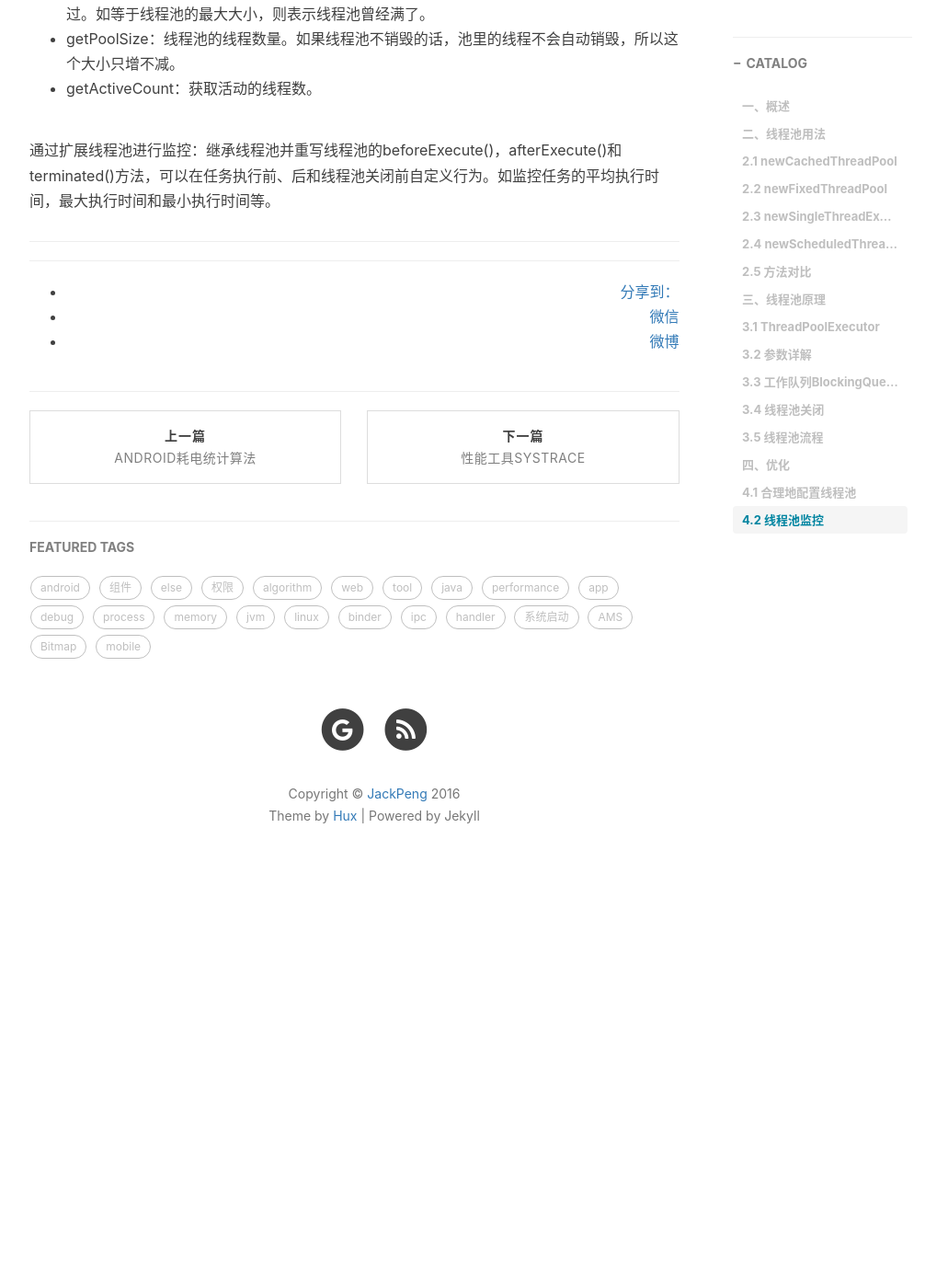
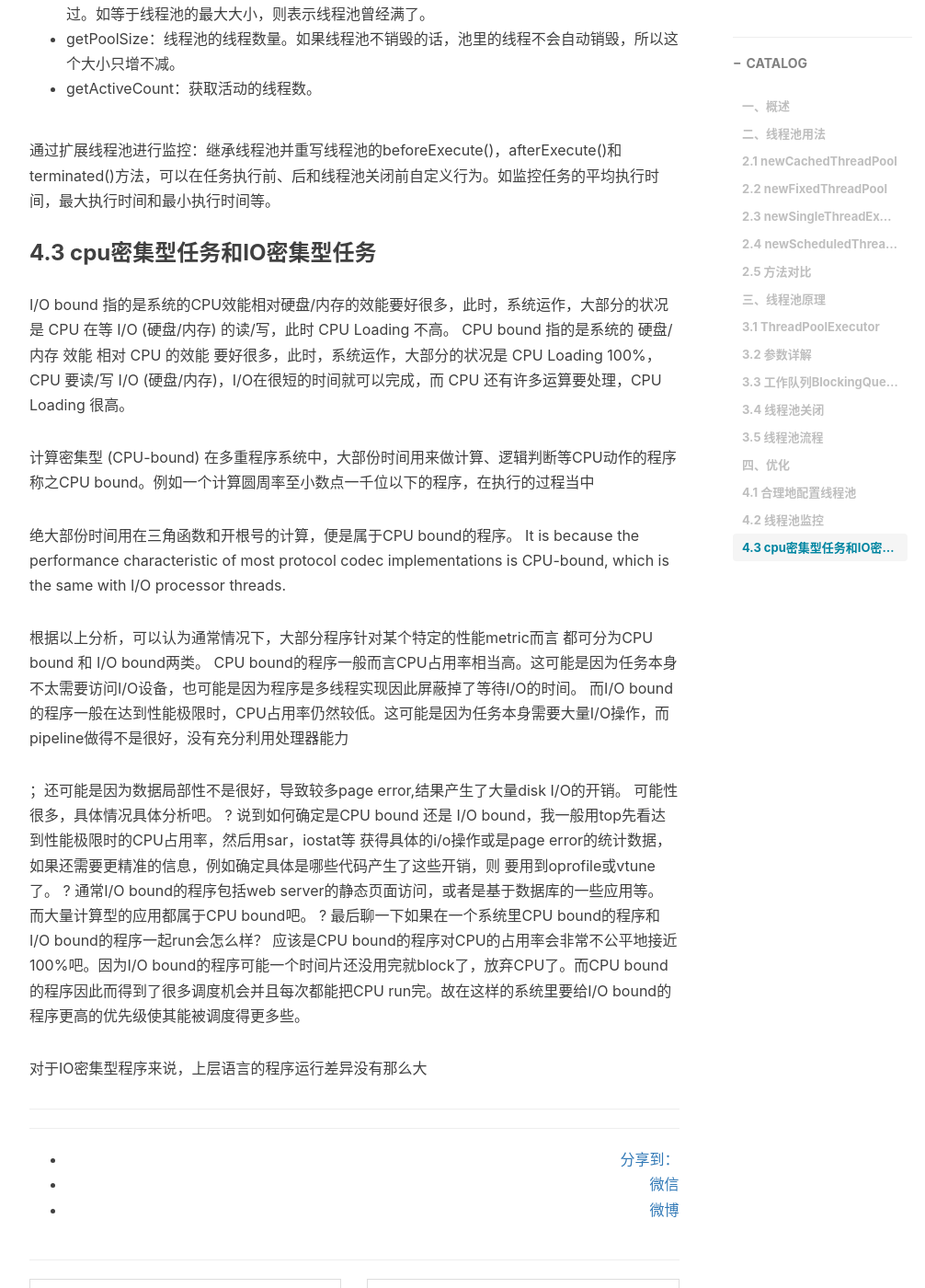
Before and after one commit to yuanfentiank789/yuanfentiank789.github.io, a Jekyll site: the page built from _posts/2016-01-16-thread-pool.md, in a window 1280 px wide and 1400 px high, scrolled down 10515 px. Shown: the whole window at 92% size, without its empty margins (233-1239 px from the left). Built offline with Jekyll 4.4.1, drawn with Linux system fonts in a browser that asks for light colours; nearby versions of some CDN libraries; comment, search, counter and statistics services are not loaded; before the commit the page ends 11478 px from its top, so only the background shows below that; some of the changed text lies outside the part shown.

Commit message:
update
update

```diff
--- a/_posts/2016-01-16-thread-pool.md
+++ b/_posts/2016-01-16-thread-pool.md
@@ -323,3 +323,36 @@ BlockingQueue的插入/移除/检查这些方法，对于不能立即满足但
 - getActiveCount：获取活动的线程数。
 
 通过扩展线程池进行监控：继承线程池并重写线程池的beforeExecute()，afterExecute()和terminated()方法，可以在任务执行前、后和线程池关闭前自定义行为。如监控任务的平均执行时间，最大执行时间和最小执行时间等。
+
+### 4.3 cpu密集型任务和IO密集型任务
+
+I/O bound 指的是系统的CPU效能相对硬盘/内存的效能要好很多，此时，系统运作，大部分的状况是 CPU 在等 I/O (硬盘/内存) 的读/写，此时 CPU Loading 不高。
+CPU bound 指的是系统的 硬盘/内存 效能 相对 CPU 的效能 要好很多，此时，系统运作，大部分的状况是 CPU Loading 100%，CPU 要读/写 I/O (硬盘/内存)，I/O在很短的时间就可以完成，而 CPU 还有许多运算要处理，CPU Loading 很高。
+
+计算密集型 (CPU-bound)
+在多重程序系统中，大部份时间用来做计算、逻辑判断等CPU动作的程序称之CPU bound。例如一个计算圆周率至小数点一千位以下的程序，在执行的过程当中
+
+绝大部份时间用在三角函数和开根号的计算，便是属于CPU bound的程序。
+It is because the performance characteristic of most protocol codec implementations is CPU-bound, which is the same with I/O processor threads.
+
+根据以上分析，可以认为通常情况下，大部分程序针对某个特定的性能metric而言
+都可分为CPU bound 和 I/O bound两类。
+CPU bound的程序一般而言CPU占用率相当高。这可能是因为任务本身不太需要访问I/O设备，也可能是因为程序是多线程实现因此屏蔽掉了等待I/O的时间。
+而I/O bound的程序一般在达到性能极限时，CPU占用率仍然较低。这可能是因为任务本身需要大量I/O操作，而pipeline做得不是很好，没有充分利用处理器能力
+
+；还可能是因为数据局部性不是很好，导致较多page error,结果产生了大量disk I/O的开销。
+可能性很多，具体情况具体分析吧。
+?
+说到如何确定是CPU bound 还是 I/O bound，我一般用top先看达到性能极限时的CPU占用率，然后用sar，iostat等
+获得具体的i/o操作或是page error的统计数据，如果还需要更精准的信息，例如确定具体是哪些代码产生了这些开销，则
+要用到oprofile或vtune了。
+?
+通常I/O bound的程序包括web server的静态页面访问，或者是基于数据库的一些应用等。
+而大量计算型的应用都属于CPU bound吧。
+?
+最后聊一下如果在一个系统里CPU bound的程序和I/O bound的程序一起run会怎么样？
+应该是CPU bound的程序对CPU的占用率会非常不公平地接近100%吧。因为I/O bound的程序可能一个时间片还没用完就block了，放弃CPU了。而CPU bound的程序因此而得到了很多调度机会并且每次都能把CPU run完。故在这样的系统里要给I/O bound的程序更高的优先级使其能被调度得更多些。
+
+
+
+对于IO密集型程序来说，上层语言的程序运行差异没有那么大
```
Also changed, not shown: other parts of _posts/2016-01-16-thread-pool.md (+1 -1 lines).
